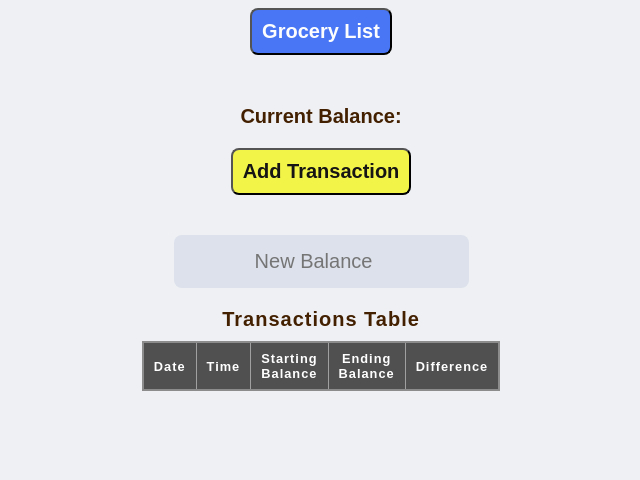
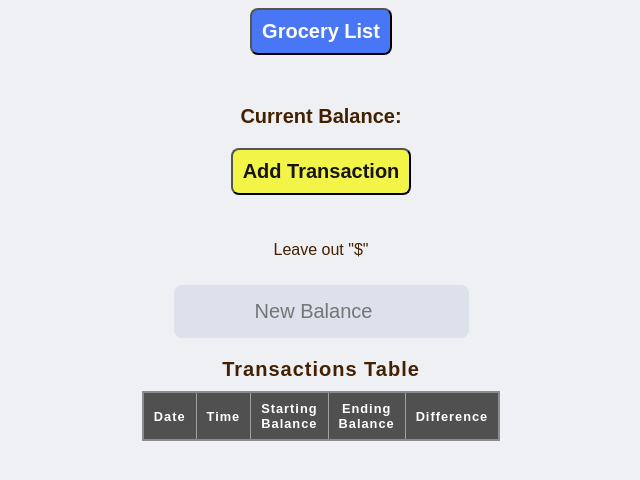
Before and after one commit to mt-evan/groceryListWithBalanceTracker, a website with bundled scripts: page balance/balanceTracker.html in a window 1280 px wide. Both pictures are taken after typing "5" into the empty fields and a click on the button "Add Transaction". Shown: the part 202-682 px from the top of the page, without its empty margins (319-959 px from the left). Built offline with nearby package versions, Linux system fonts and the light colour scheme; no server answers.

Commit message:
fixed bug where checkInputValidity returns true
must add a checker that only allows decimals up to 2 places

```diff
--- a/balance/balanceTracker.html
+++ b/balance/balanceTracker.html
@@ -14,6 +14,7 @@
                 </a>
                 <p class="balance" id="current-balance">Current Balance: </p>
                 <button id="add-transaction-button">Add Transaction</button>
+                <p>Leave out "$"</p>
                 <input type="number" id="input-field" placeholder="New Balance">
             </div>
             <div class="transactions-container">
--- a/balance/balanceTracker.js
+++ b/balance/balanceTracker.js
@@ -106,13 +106,14 @@ function checkInputValidity(input) {
         alert("Please enter a number");
         return false;
     }
+    return true;
 }
 
 const addTransactionButton = document.querySelector('#add-transaction-button');
 addTransactionButton.addEventListener('click', () => {
     let newBalance = document.querySelector('#input-field').value;
-    document.querySelector('#input-field').value = ""; // Clear the input field
     if (!checkInputValidity(newBalance)) {
+        document.querySelector('#input-field').value = ""; // Clear the input field
         return;
     }
     newBalance = `$${newBalance}`;
@@ -124,4 +125,5 @@ addTransactionButton.addEventListener('click', () => {
     const currentBalance = currBalanceEl.innerHTML.replace('Current Balance: ', '').trim();
 
     addTransaction(date, time, currentBalance, newBalance);
+    document.querySelector('#input-field').value = ""; // Clear the input field
 });
```
